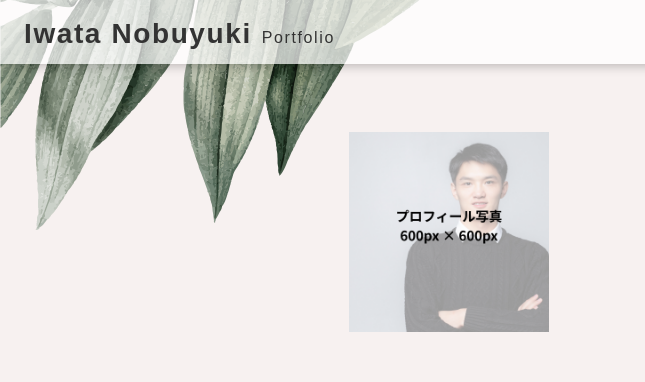
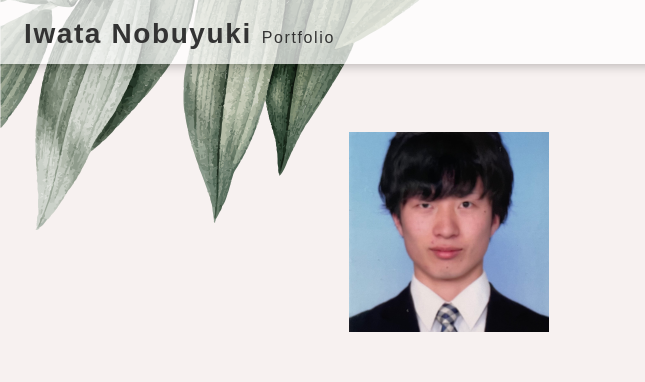
Before and after one commit to yuki-brave/portfolio-site, a plain HTML site: page index.html in a window 1280 px wide. Shown: the top 382 px of the page, 0-645 px from the left. Drawn offline with nearby package versions, Linux system fonts and the light colour scheme.

Commit message:
トップ画面の写真の編集
写真変更予定あり

```diff
--- a/index.html
+++ b/index.html
@@ -34,7 +34,7 @@
           <div class="firstview__main">
             <div class="firstview__main-pict obj-fit-img">
               <!-- imagesに配置した、プロフィール画像のパスを記載する -->
-              <img src="./images/pict-firstview-main.jpg">
+              <img src="./images/index-self-photo.jpg">
             </div>
             <div class="firstview__info">
               <h2>
```
Also changed, not shown: images/index-self-photo.jpg (added).
